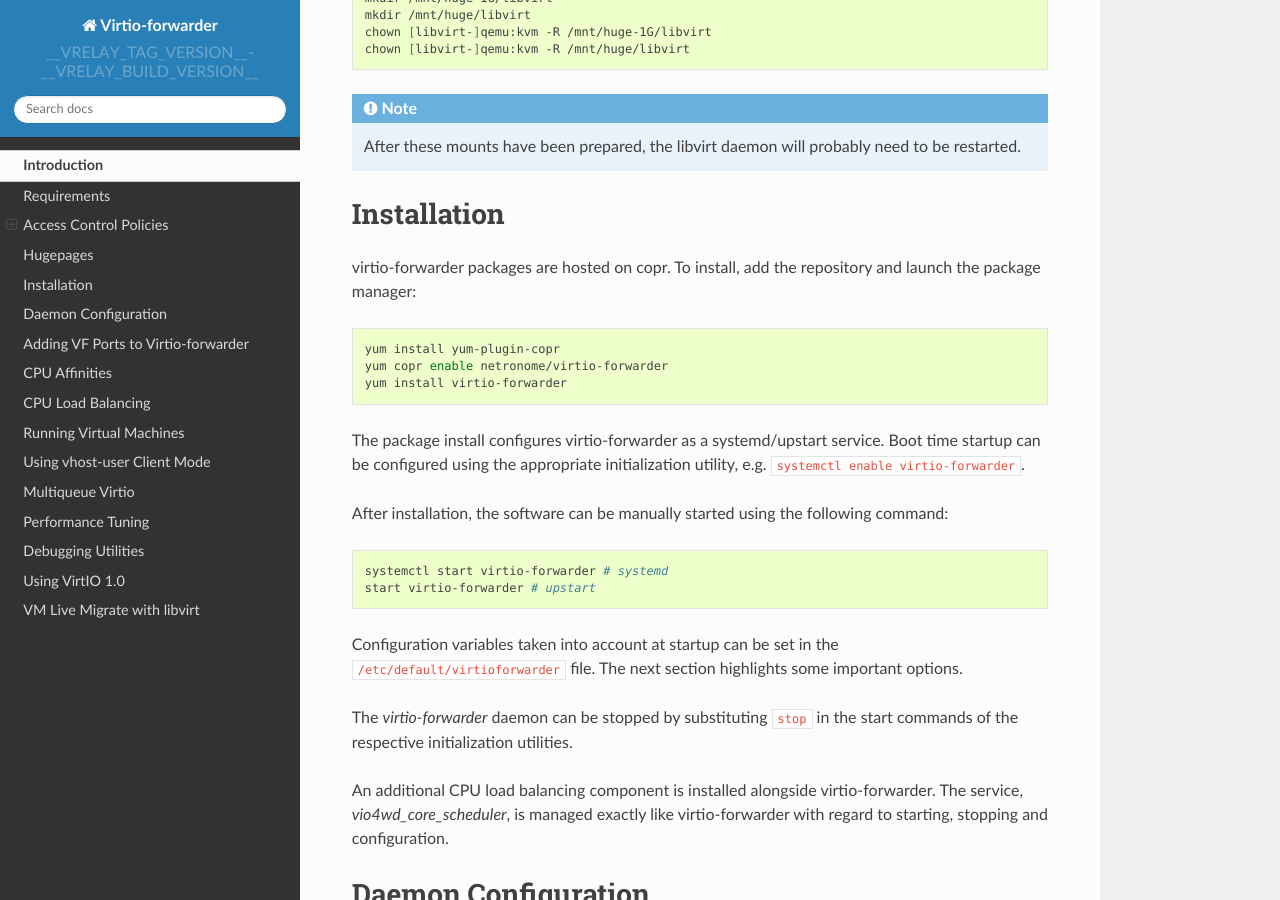
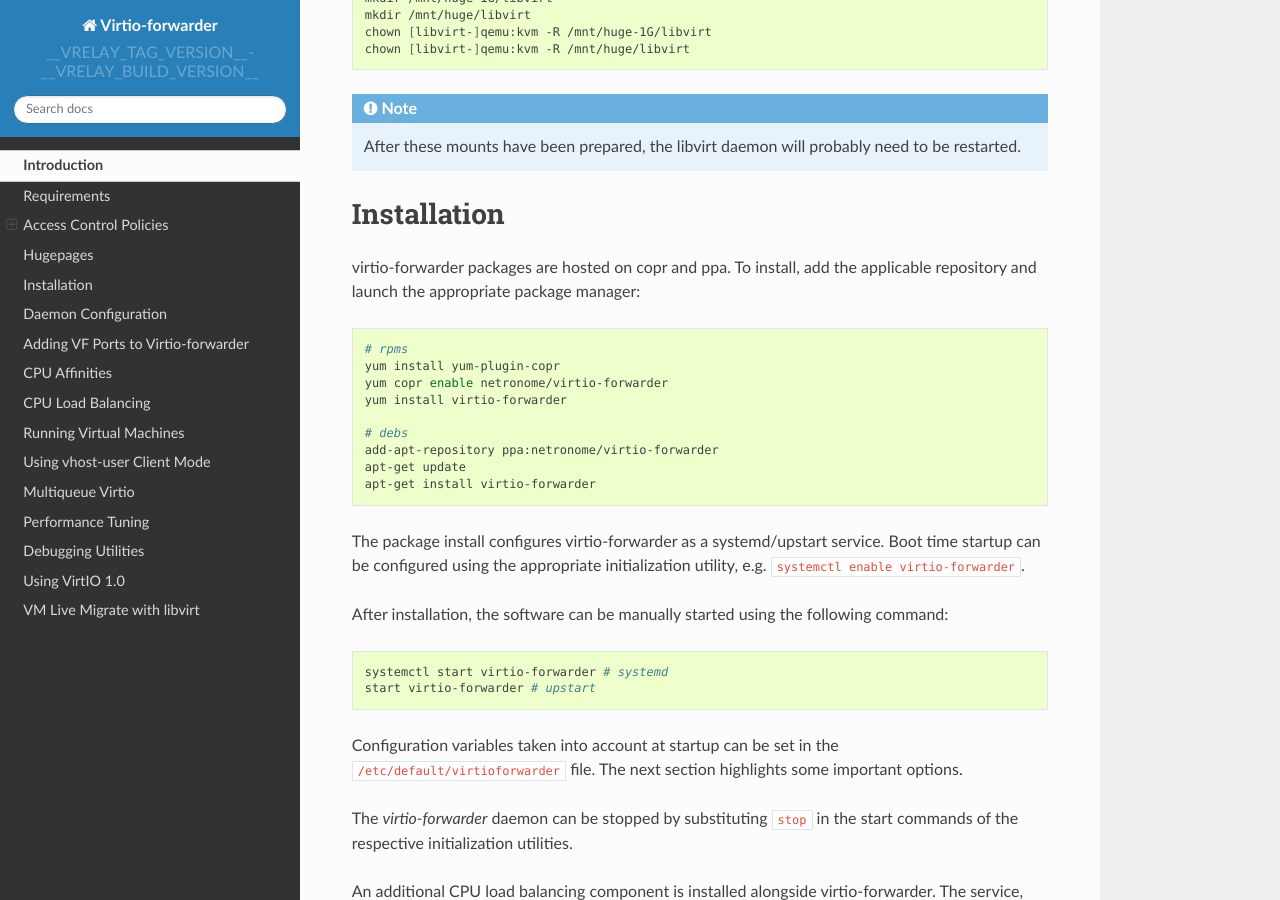
Before and after one commit to Netronome/virtio-forwarder, a Sphinx documentation site: the page built from doc/README.rst, in a window 1280 px wide and 900 px high, scrolled down 2182 px. Built offline with Sphinx 7.4.7 and the Read the Docs theme 2.0.0, drawn with Linux system fonts in a browser that asks for light colours.

Commit message:
Add PPA URL to docs

```diff
--- a/doc/README.rst
+++ b/doc/README.rst
@@ -110,14 +110,20 @@
 
 Installation
 ============
-virtio-forwarder packages are hosted on copr. To install, add the
-repository and launch the package manager:
+virtio-forwarder packages are hosted on copr and ppa. To install, add the
+applicable repository and launch the appropriate package manager:
 
 .. code:: bash
 
+	# rpms
 	yum install yum-plugin-copr
 	yum copr enable netronome/virtio-forwarder
 	yum install virtio-forwarder
+
+	# debs
+	add-apt-repository ppa:netronome/virtio-forwarder
+	apt-get update
+	apt-get install virtio-forwarder
 
 The package install configures virtio-forwarder as a systemd/upstart service. Boot
 time startup can be configured using the appropriate initialization utility,
```
Also changed, not shown: README.md (+7 -1 lines).
